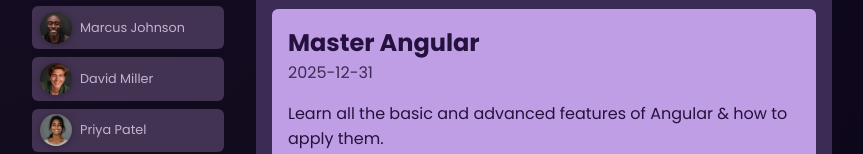
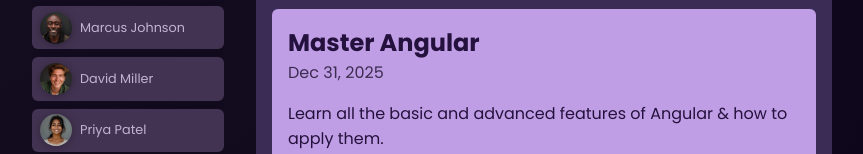
Before and after one commit to matantoled/angular-course, an Angular app: page / in a window 1280 px wide. Both pictures are taken after a click on the button "Jasmine Washington". Shown: the part 368-522 px from the top of the page, without its empty margins (208-1071 px from the left). Built offline with nearby package versions, Linux system fonts and the light colour scheme.

Commit message:
adding date pipe

```diff
--- a/src/app/tasks/task/task.component.html
+++ b/src/app/tasks/task/task.component.html
@@ -1,7 +1,7 @@
 <app-card>
   <article>
     <h2>{{ task.title }}</h2>
-    <time>{{ task.dueDate }}</time>
+    <time>{{ task.dueDate | date }}</time>
     <P>{{ task.summary }}</P>
     <p class="actions">
       <button (click)="onCompleteTask()">Complete</button>
--- a/src/app/tasks/task/task.component.ts
+++ b/src/app/tasks/task/task.component.ts
@@ -1,11 +1,12 @@
 import { Component, EventEmitter, Input, Output } from '@angular/core';
 import { Task } from './task.model';
 import { CardComponent } from "../../shared/card/card.component";
+import { DatePipe } from '@angular/common';
 
 @Component({
   selector: 'app-task',
   standalone: true,
-  imports: [CardComponent],
+  imports: [CardComponent, DatePipe],
   templateUrl: './task.component.html',
   styleUrl: './task.component.css',
 })
```
